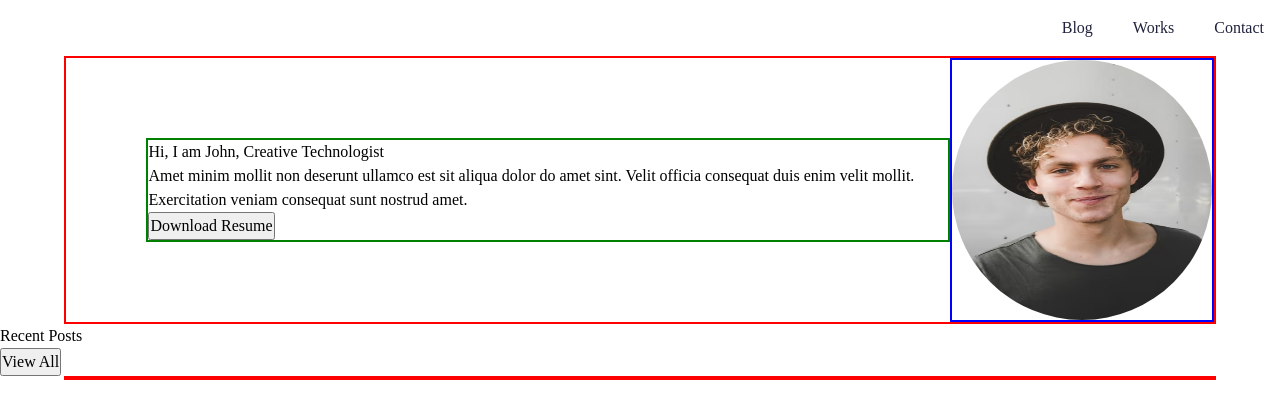
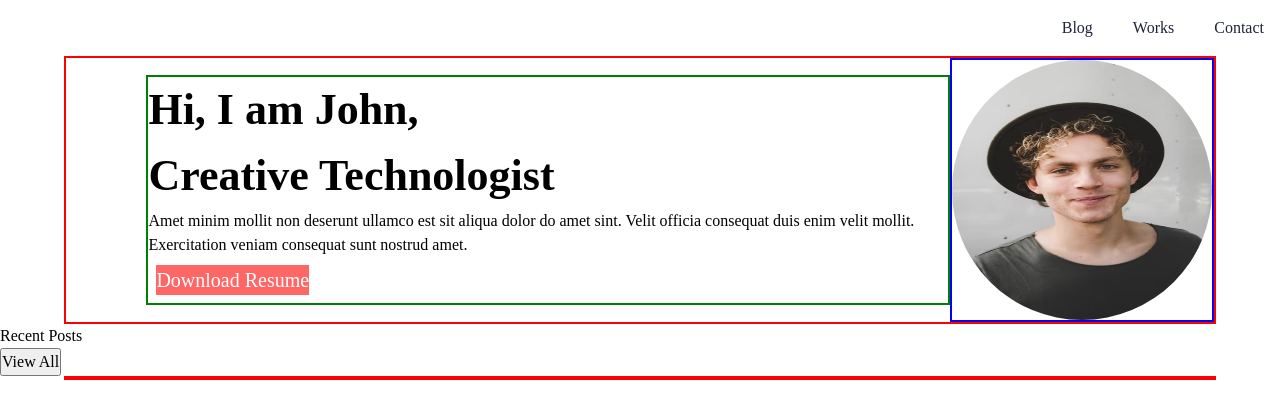
Before and after one commit to Yasir-Khan22/Resume__Page2, a website built with Vite: page Resume__page/index.html in a window 1280 px wide. Built offline with nearby package versions, Linux system fonts and the light colour scheme.

Commit message:
btn update

```diff
--- a/Resume__page/index.html
+++ b/Resume__page/index.html
@@ -41,7 +41,10 @@
         <!-- HEADER  -->
         <div class="even-columns">
           <div class="right">
-            <h1>Hi, I am John, Creative Technologist</h1>
+            <h1>
+              Hi, I am John, <br />
+              Creative Technologist
+            </h1>
             <p>
               Amet minim mollit non deserunt ullamco est sit aliqua dolor do
               amet sint. Velit officia consequat duis enim velit mollit.
--- a/Resume__page/style.css
+++ b/Resume__page/style.css
@@ -116,6 +116,27 @@ header .navbar ul {
   align-items: center;
   justify-content: flex-end;
 }
+.container .right h1 {
+  font-weight: var(--fw-bold);
+  font-size: var(--fs-primary-heading);
+}
+.container .right p {
+  font-weight: var(--fw-regular);
+  font-size: var(--fs-600);
+  display: flex;
+  align-items: center;
+  justify-content: center;
+}
+.container .right button {
+  border: none;
+  outline: none;
+  cursor: pointer;
+  background: var(--clr-btn);
+  color: var(--clr-primary);
+  margin: 0.5rem;
+  font-weight: var(--fw-semi-bold);
+  font-size: var(--fs-500);
+}
 .container .right {
   border: 2px solid green;
   width: 70%;
```
